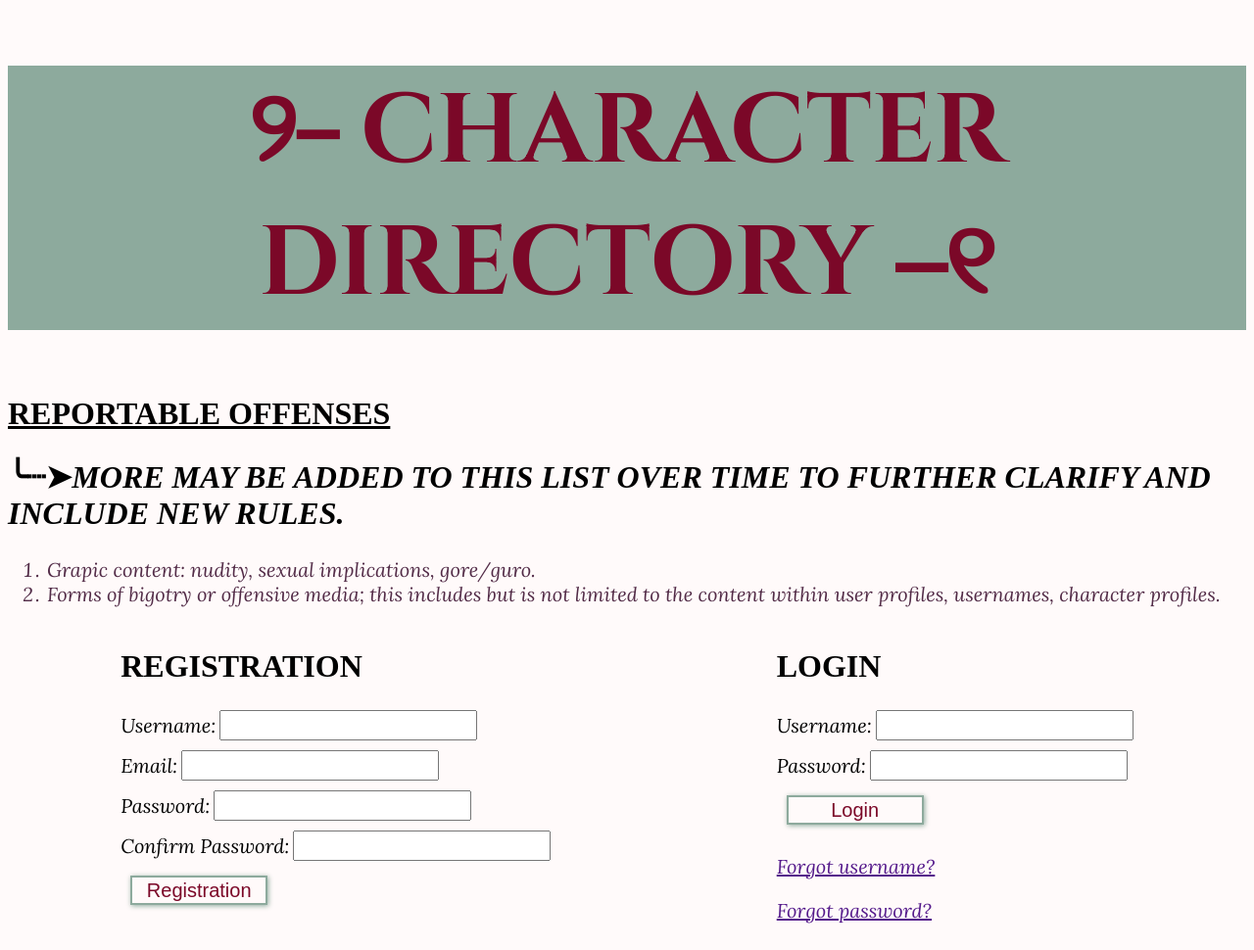
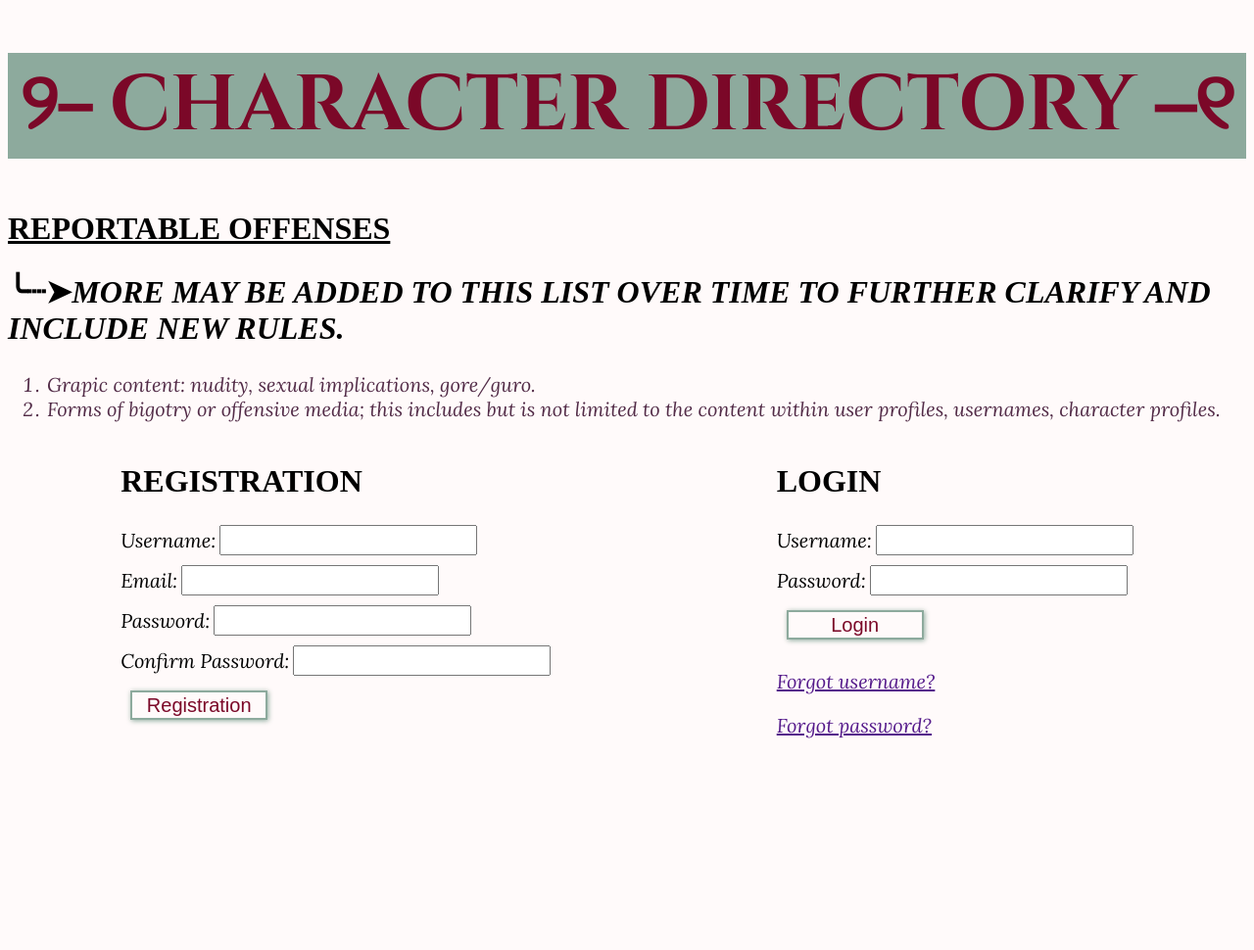
Before and after one commit to Flightless-System/Character-Directory, a Flask app: page / in a window 1280 px wide. Shown: the whole page at 98% size. After the commit the page ends 754 px from the top, so only its background shows below. Run offline with Flask 2, Linux system fonts and the light colour scheme; some web fonts are replaced.

Commit message:
change to CSS

```diff
--- a/flask_app/static/css/form_pages.css
+++ b/flask_app/static/css/form_pages.css
@@ -4,7 +4,7 @@ body {
 
 h1 {
     font-family: 'Cinzel', serif;
-    font-size: 75pt;
+    font-size: 60pt;
     text-transform: uppercase;
     text-align: center;
     background-color: #8daa9d;
```
